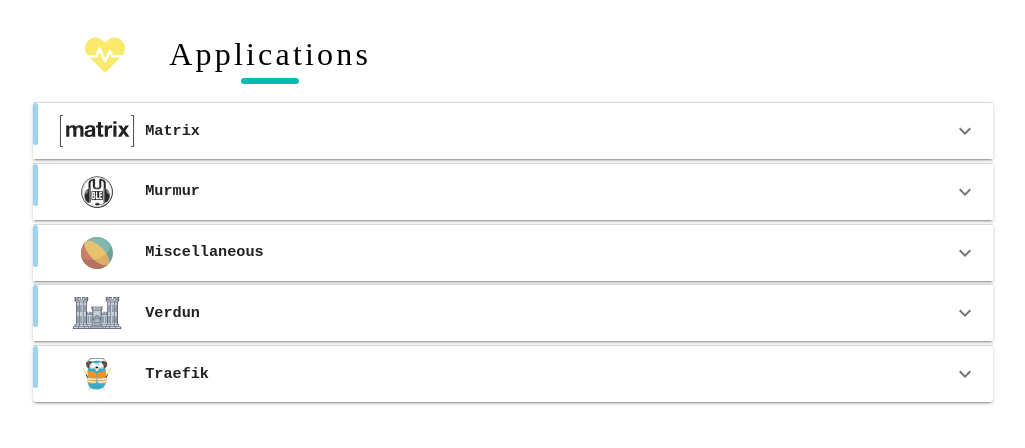
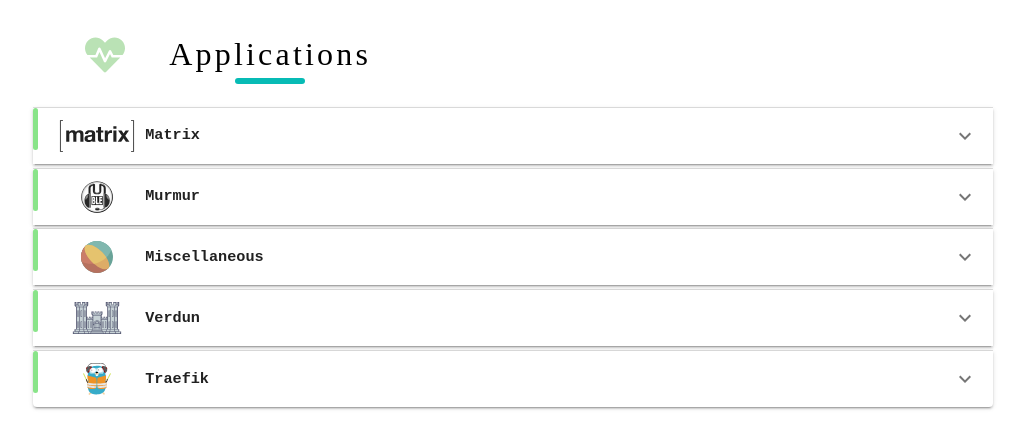
Before and after one commit to Croissong/verdun-frontend, a Gatsby site: page / in a window 1280 px wide. Shown: the whole page, without its empty margins (114-1139 px from the left). Built offline with nearby package versions, Linux system fonts and the light colour scheme; Gatsby itself is replaced by a stand-in of ours; no server answers.

Commit message:
Update misc bar styles

```diff
--- a/src/components/cluster-status/cluster-status.js
+++ b/src/components/cluster-status/cluster-status.js
@@ -31,6 +31,7 @@ const ClusterStatus = () => {
   }, []);
 
   const healthy = getApplicationHealth(metrics);
+  console.log({ healthy });
   const classes = useHeaderStyles({ healthy });
   return (
     <section>
@@ -99,8 +100,12 @@ const useHeaderStyles = makeStyles((theme) => ({
   heartbeat: {
     height: '2.5rem',
     width: '2.5rem',
+    opacity: ({ healthy }) => (healthy === undefined ? 0.3 : 1),
+    transition: 'all 500ms cubic-bezier(0.4, 0, 0.2, 1) 0ms',
     color: ({ healthy }) =>
-      healthy ? theme.palette.green.main : theme.palette.yellow.main
+      healthy === undefined || healthy
+        ? theme.palette.green.main
+        : theme.palette.yellow.main
   }
 }));
 
--- a/src/components/cluster-status/status.js
+++ b/src/components/cluster-status/status.js
@@ -6,15 +6,19 @@ import ExpansionPanelDetails from '@material-ui/core/ExpansionPanelDetails';
 import ExpandMoreIcon from '@material-ui/icons/ExpandMore';
 import List from '@material-ui/core/List';
 
+import { useStyles as useBarStyles } from '../shared/bars';
+import { colors } from '../theme';
+
 const Status = ({ loading, icon, title, children }) => {
   const classes = useStyles();
+  const barClasses = useBarStyles({ color: colors.green.light });
   return (
     <ExpansionPanel elevation={2} className={classes.root}>
       <ExpansionPanelSummary
         expandIcon={<ExpandMoreIcon />}
         aria-controls="panel1a-content"
         id="panel1a-header"
-        className={classes.borderBar}
+        className={barClasses.vertical}
       >
         {icon}
         {title && <h3 className={classes.title}>{title}</h3>}
@@ -30,7 +34,7 @@ const Status = ({ loading, icon, title, children }) => {
 
 const useStyles = makeStyles((theme) => ({
   root: {
-    marginBottom: '0.3rem'
+    marginTop: '0.3rem'
   },
   title: {
     margin: 0,
@@ -38,27 +42,7 @@ const useStyles = makeStyles((theme) => ({
     display: 'flex',
     alignItems: 'center'
   },
-  list: { width: '100%' },
-  borderBar: {
-    '&:before ': {
-      display: 'block',
-      left: 0,
-      content: '""',
-      height: '75%',
-      opacity: 0.5,
-      width: '0.3rem',
-      background: theme.palette.primary.light,
-      borderRadius: 10,
-      position: 'absolute',
-      top: 0,
-      transition: 'all 300ms cubic-bezier(0.4, 0, 0.2, 1) 0ms'
-    },
-    '&.Mui-expanded:before': {
-      opacity: 1,
-      height: '100%',
-      background: theme.palette.primary.main
-    }
-  }
+  list: { width: '100%' }
 }));
 
 export default Status;
--- a/src/components/shared/bars.js
+++ b/src/components/shared/bars.js
@@ -3,15 +3,41 @@ import { makeStyles } from '@material-ui/core/styles';
 
 export const HorizontalBar = () => {
   const classes = useStyles();
-  return <div className={classes.horizontalBar} />;
+  return <div className={classes.horizontal} />;
 };
 
-const useStyles = makeStyles((theme) => ({
-  horizontalBar: {
+export const VerticalBar = () => {
+  const classes = useStyles();
+  return <div className={classes.vertical} />;
+};
+
+export const useStyles = makeStyles((theme) => ({
+  horizontal: {
     backgroundColor: '#07bbb5',
     height: 6,
-    width: 58,
+    width: '35%',
     margin: '0 auto 1rem auto',
     borderRadius: 50
+  },
+  vertical: {
+    '&:before ': {
+      display: 'block',
+      left: 0,
+      content: '""',
+      height: '75%',
+      width: '0.3rem',
+      background: ({ color }) => color || theme.palette.primary.main,
+      borderRadius: 10,
+      position: 'absolute',
+      top: 0,
+      transition: 'all 300ms cubic-bezier(0.4, 0, 0.2, 1) 0ms'
+    },
+    '&.MuiExpansionPanelSummary-root:before': {
+      opacity: 0.5
+    },
+    '&.Mui-expanded:before': {
+      opacity: 1,
+      height: '100%'
+    }
   }
 }));
--- a/src/components/theme.js
+++ b/src/components/theme.js
@@ -7,8 +7,9 @@ import { createMuiTheme } from '@material-ui/core/styles';
 // BD5C55
 // 535670
 
-const colors = {
+export const colors = {
   green: {
+    light: '#14ca14',
     main: '#1FA00D'
   },
   yellow: {
```
